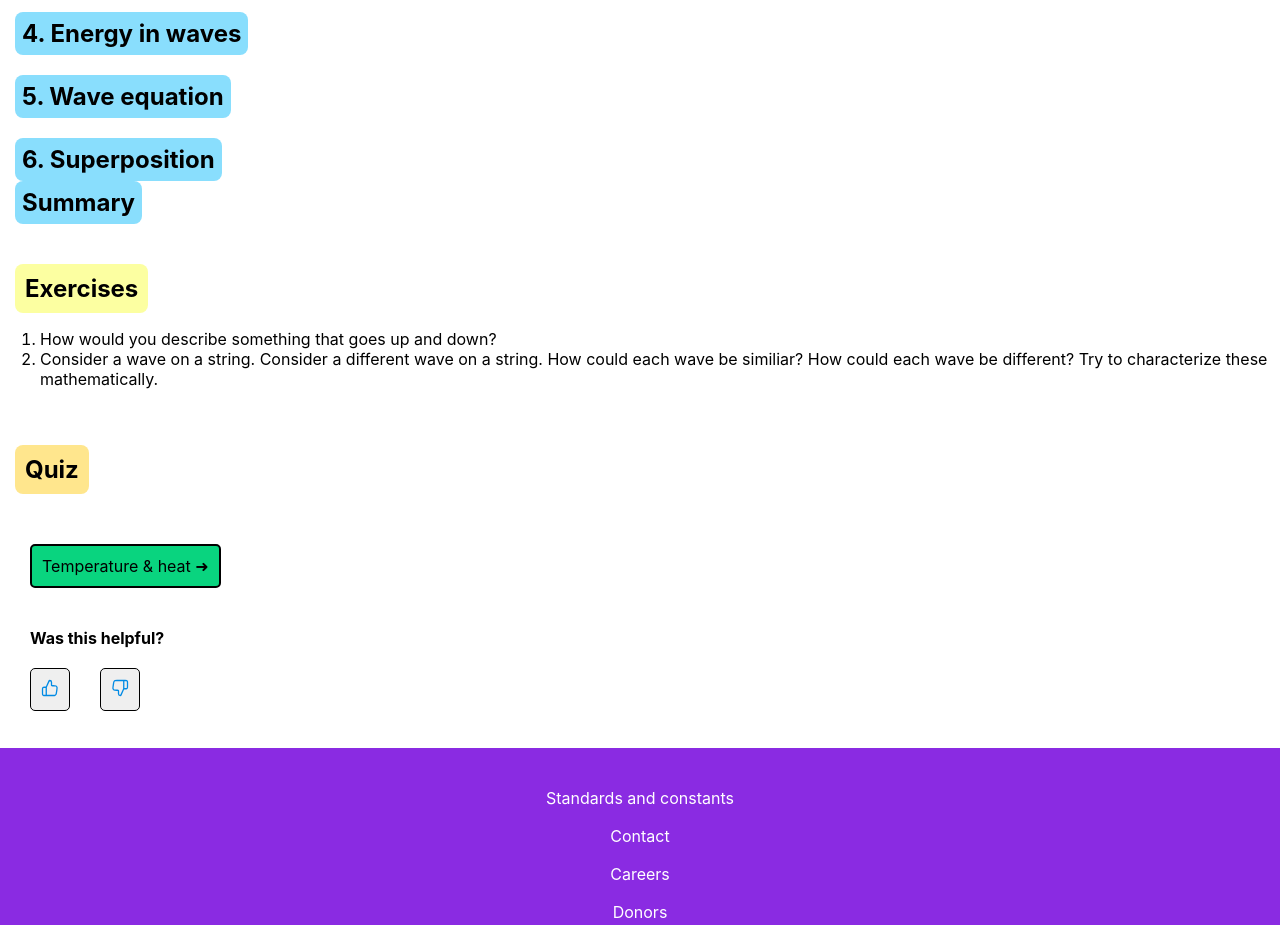
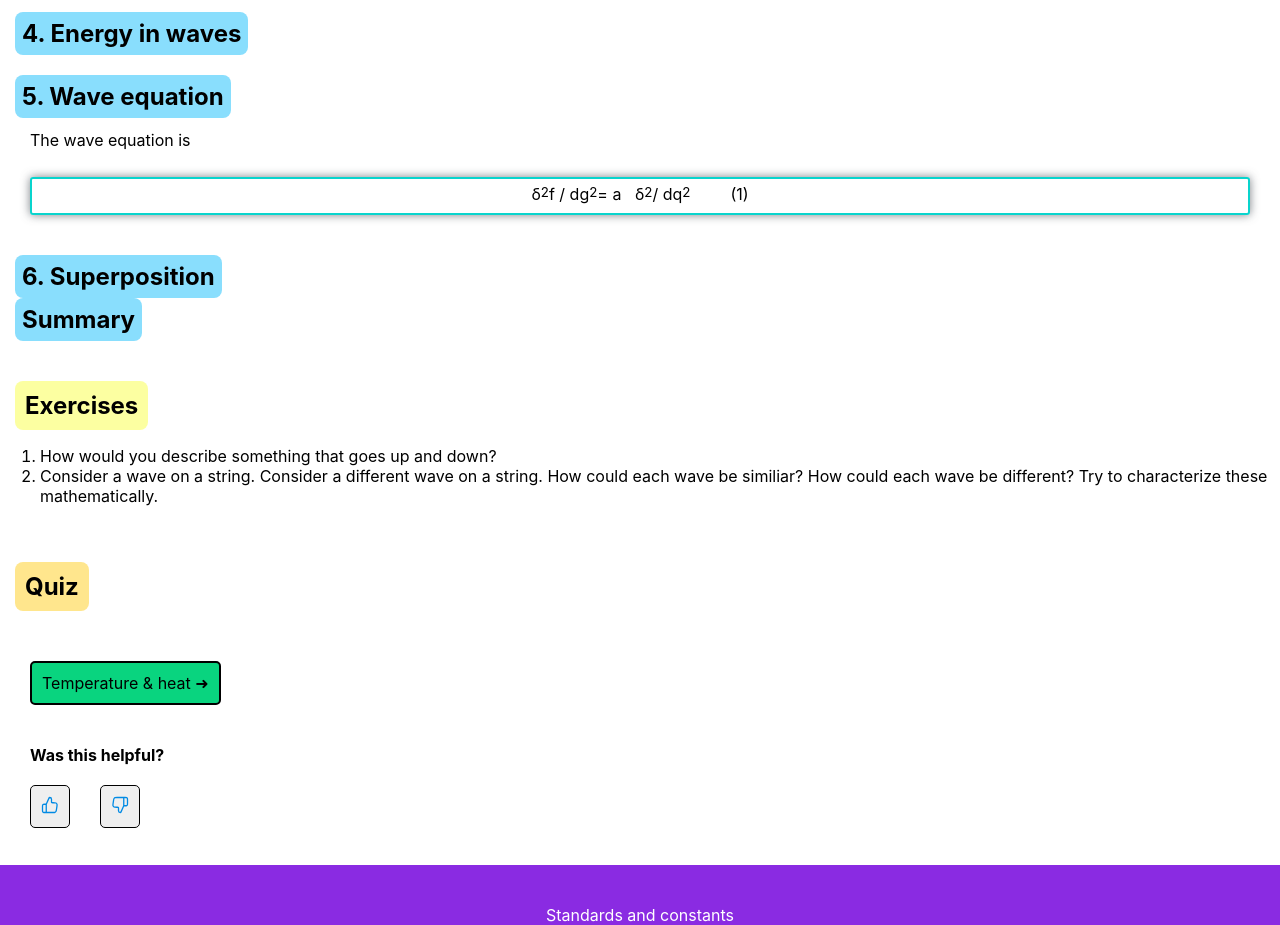
Before and after one commit to JRFink/jrfphyspagesnew, a Next.js app: page /education/gp1/wm in a window 1280 px wide. Shown: the part 1480-2405 px from the top of the page. Built offline with nearby package versions, Linux system fonts and the light colour scheme.

Commit message:
Update index.tsx

```diff
--- a/pages/education/gp1/wm/index.tsx
+++ b/pages/education/gp1/wm/index.tsx
@@ -63,6 +63,15 @@ Moving from oscillations we proceed to waves. We will see a lot of the same sine
                 5. Wave equation
             </h2>
             <br></br>
+                <p>
+                     The wave equation is
+                 </p>
+                 <br />
+                 <div className={style.equationBox}>
+                     <div className={style.equation}>&#948; <span><sup>2</sup></span>f / dg<span><sup>2</sup></span> = a &nbsp; &#948; <span><sup>2</sup></span> / dq<span><sup>2</sup></span></div>
+                     <div className={style.equationNumber}>&#40;1&#41;</div>
+                 </div>
+                 <br />
             <br></br>
             <h2 className={style.h2SectionColor} id="sup">
                 6. Superposition
```
